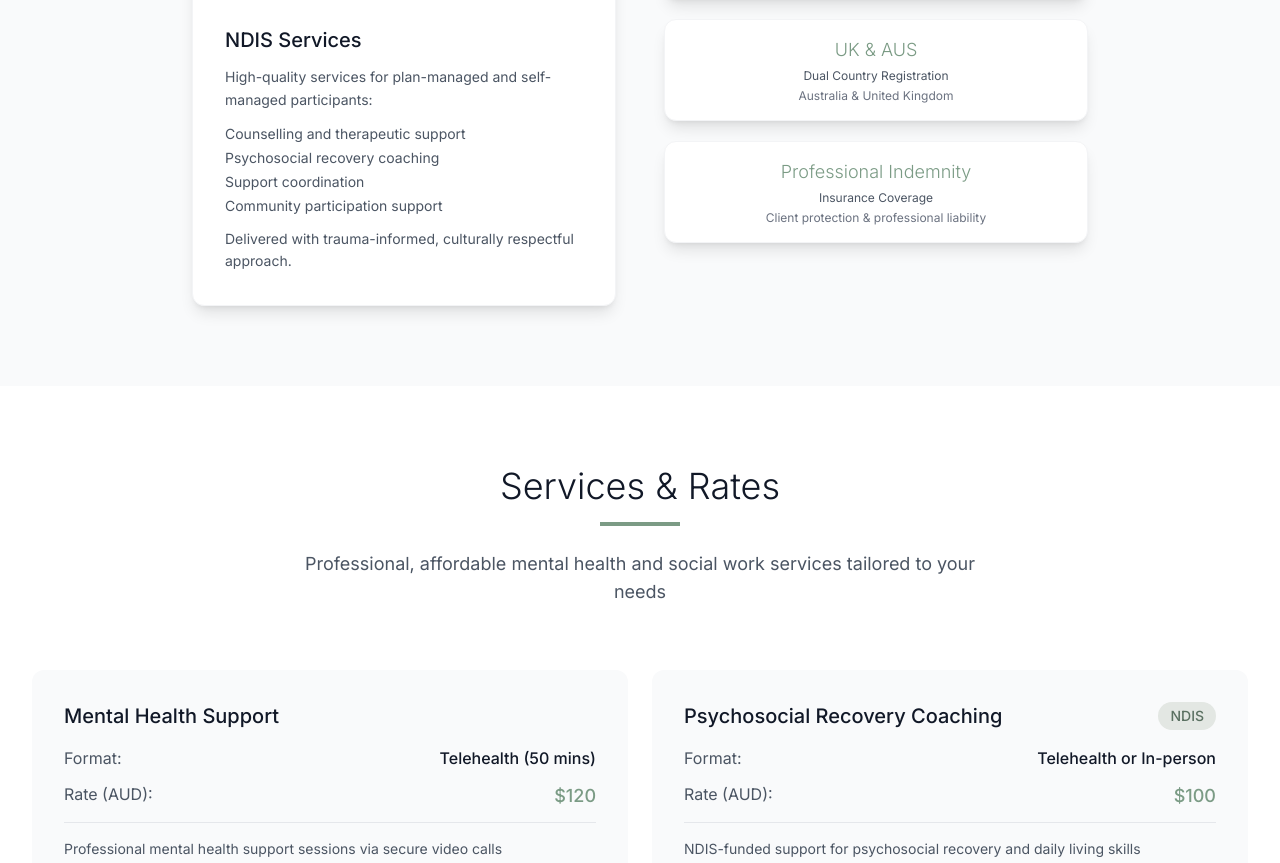
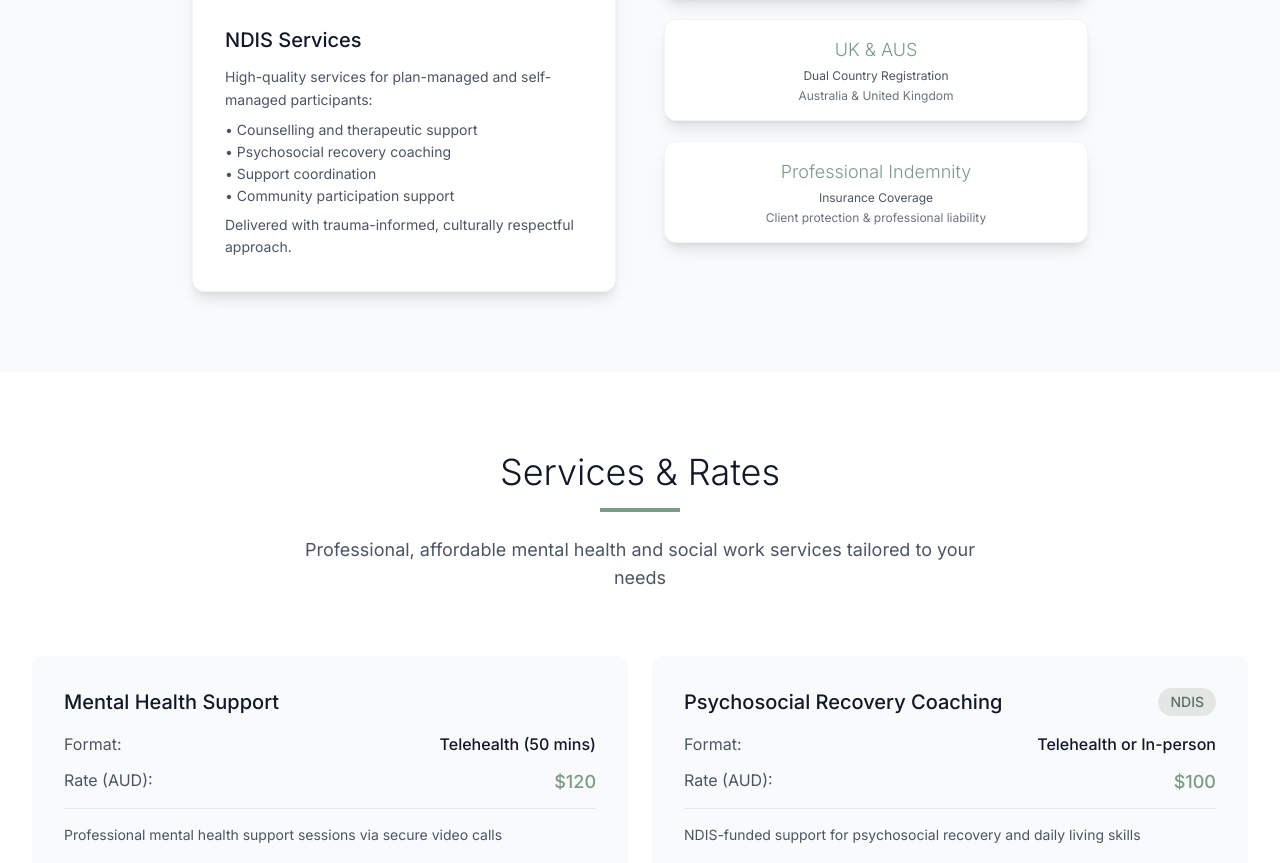
Before and after one commit to ptgh/ground-path, a React (Vite) app: page / in a window 1280 px wide. Shown: the part 1335-2198 px from the top of the page. Built offline with nearby package versions, Linux system fonts and the light colour scheme; no server answers.

Commit message:
Fix About section alignment
Adjust spacing or format in NDIS Services to align with the right column.

```diff
--- a/src/components/About.tsx
+++ b/src/components/About.tsx
@@ -77,14 +77,14 @@ const About = () => {
                   <h3 className="text-xl font-medium text-gray-900 mb-3">
                     NDIS Services
                   </h3>
-                  <p className="text-gray-600 leading-relaxed text-sm mb-3">
+                  <p className="text-gray-600 leading-relaxed text-sm mb-2">
                     High-quality services for plan-managed and self-managed participants:
                   </p>
-                  <div className="text-gray-600 space-y-1 mb-3 text-sm">
-                    <div>Counselling and therapeutic support</div>
-                    <div>Psychosocial recovery coaching</div>
-                    <div>Support coordination</div>
-                    <div>Community participation support</div>
+                  <div className="text-gray-600 space-y-0.5 mb-2 text-sm">
+                    <div>• Counselling and therapeutic support</div>
+                    <div>• Psychosocial recovery coaching</div>
+                    <div>• Support coordination</div>
+                    <div>• Community participation support</div>
                   </div>
                   <p className="text-gray-600 leading-relaxed text-sm">
                     Delivered with trauma-informed, culturally respectful approach.
```
